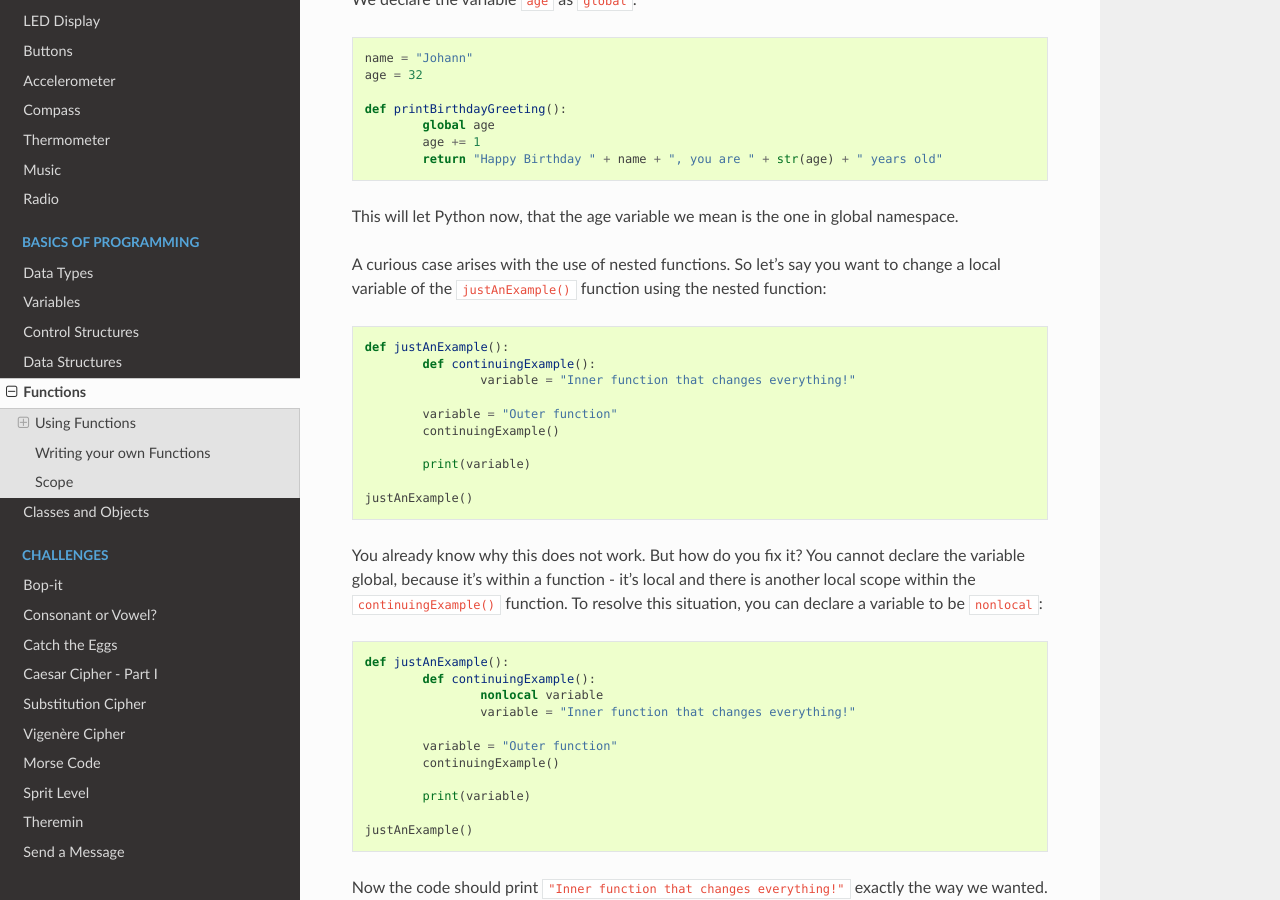
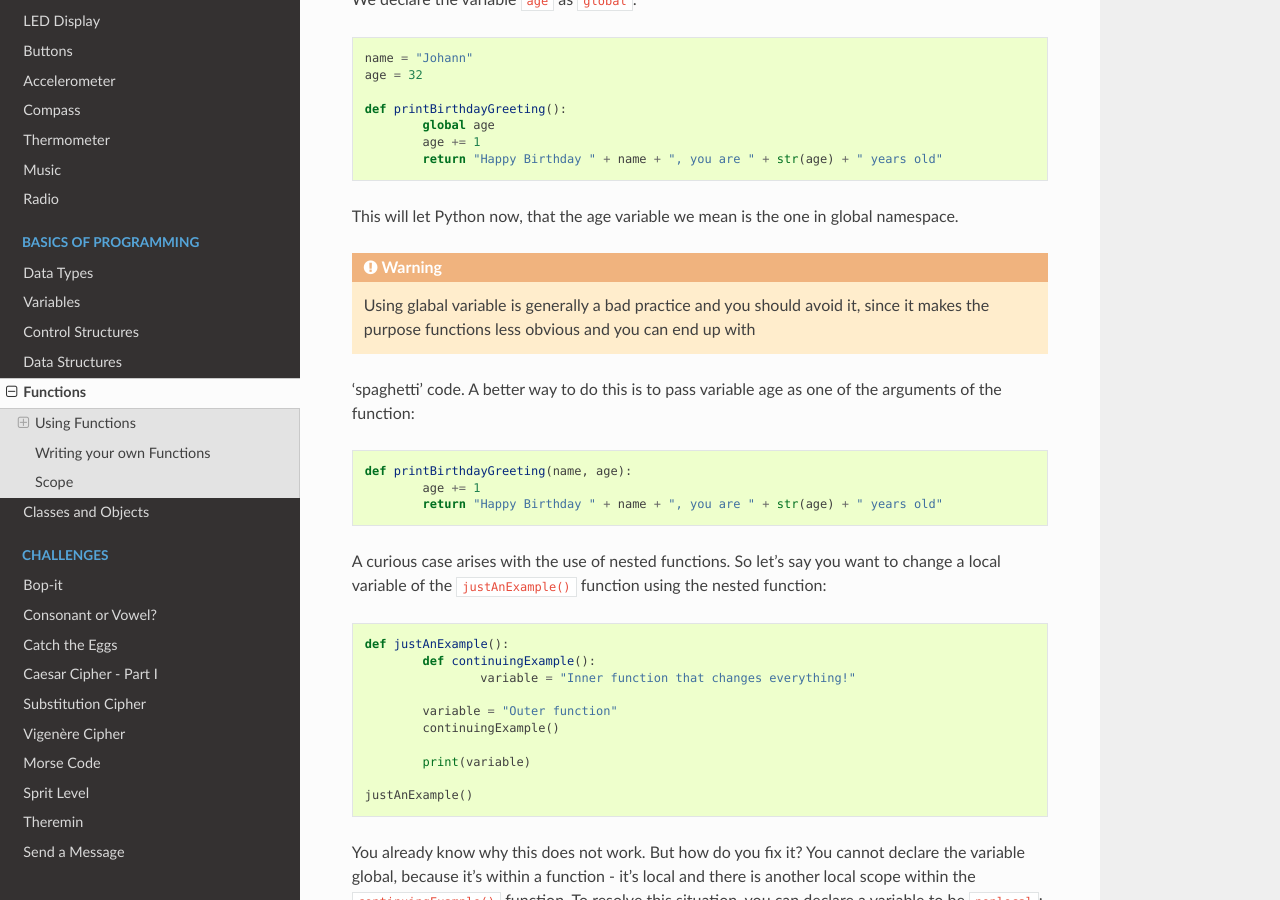
Before and after one commit to rharbird/microbit-challenges, a Sphinx documentation site: the page built from docs/source/basics/functions.rst, in a window 1280 px wide and 900 px high, scrolled down 2488 px. Built offline with Sphinx 7.4.7 and the Read the Docs theme 2.0.0, drawn with Linux system fonts in a browser that asks for light colours; pages that are not in the unit, such as notebooks, are missing from menus.

Commit message:
Add some best practices

```diff
--- a/docs/source/basics/functions.rst
+++ b/docs/source/basics/functions.rst
@@ -99,6 +99,13 @@ local variable. How do we solve this? We declare the variable ``age`` as ``globa
 
 This will let Python now, that the age variable we mean is the one in global namespace.
 
+.. warning:: Using glabal variable is generally a bad practice and you should avoid it, since it makes the purpose functions less obvious and you can end up with
+'spaghetti' code. A better way to do this is to pass variable age as one of the arguments of the function::
+
+	def printBirthdayGreeting(name, age):
+		age += 1
+		return "Happy Birthday " + name + ", you are " + str(age) + " years old"
+
 A curious case arises with the use of nested functions. So let's say you want to change a local variable of the ``justAnExample()`` function using the nested
 function: ::
 
```
